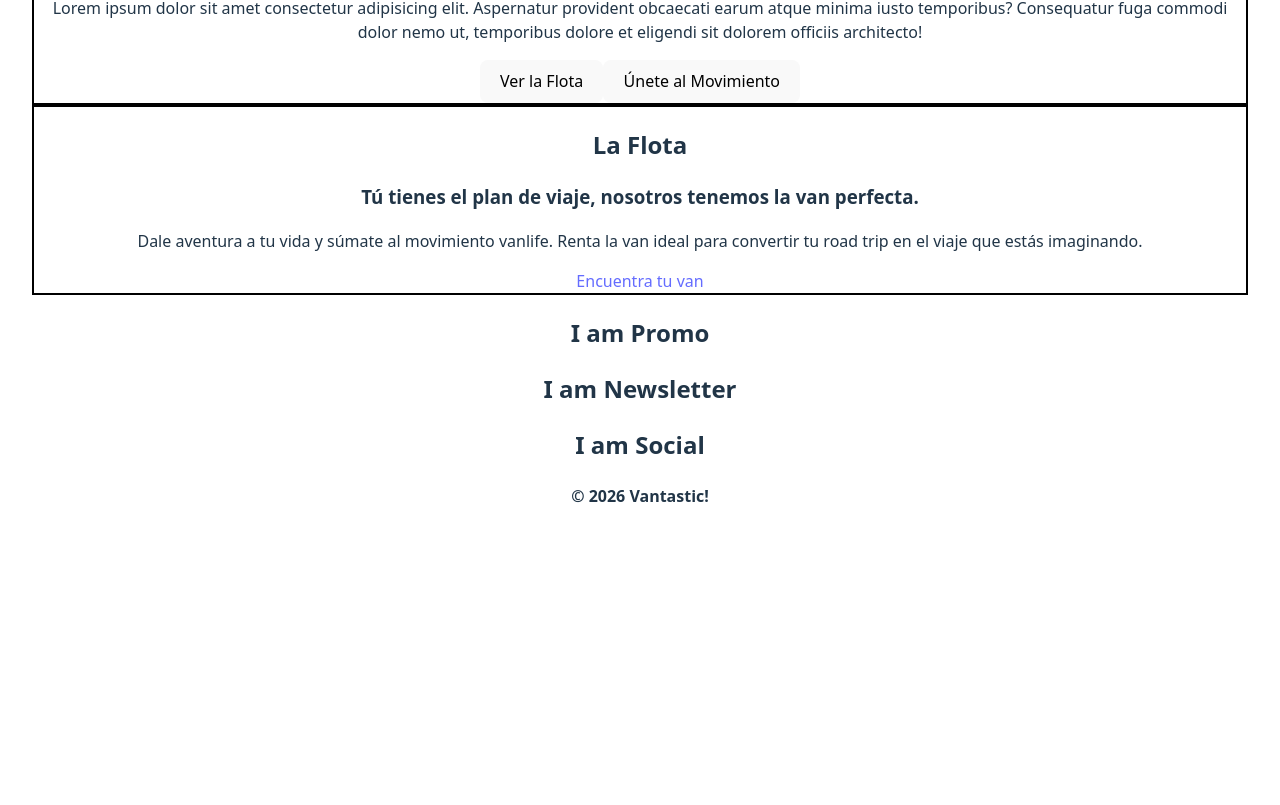
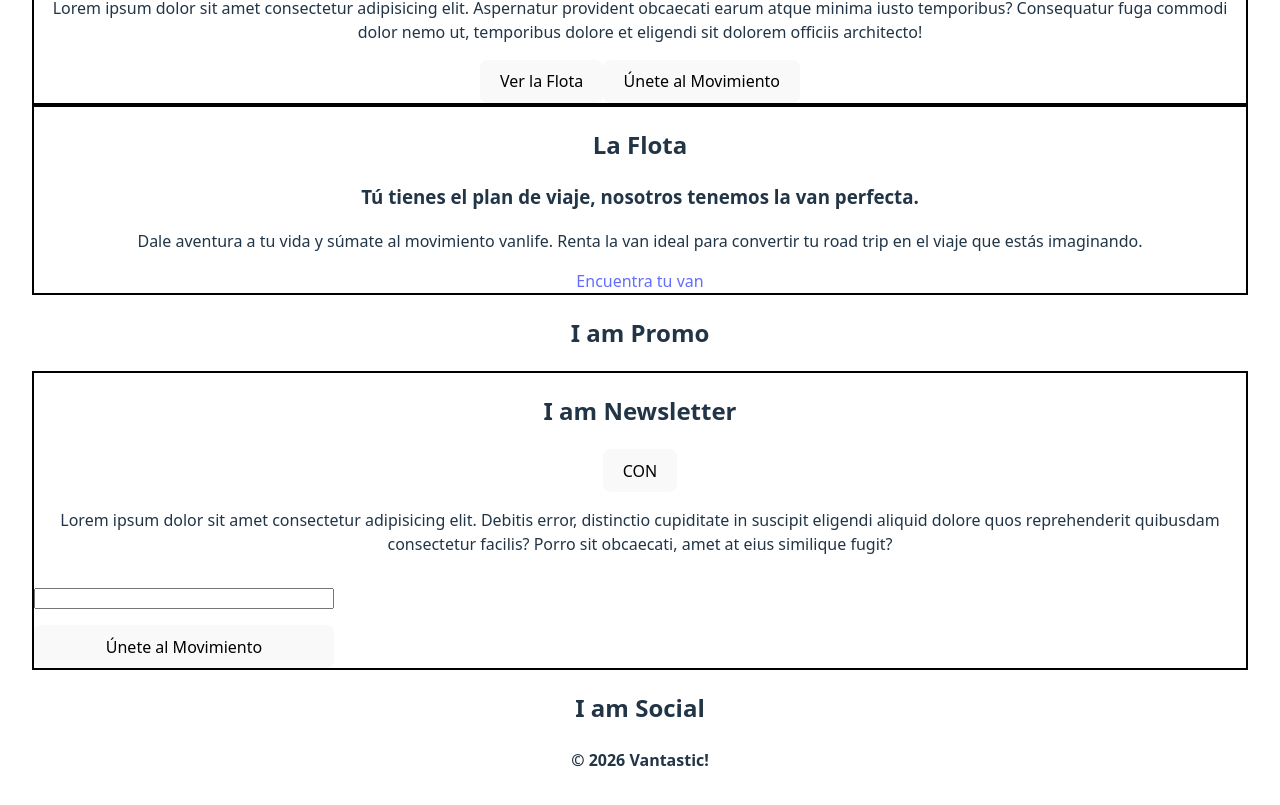
Before and after one commit to candytale55/vantastic, a React (Vite) app: page /home in a window 1280 px wide. Shown: the part 483-1288 px from the top of the page. Before the commit the page ends 1045 px from the top, so only its background shows below. Built offline with nearby package versions, Linux system fonts and the light colour scheme; what miragejs would draw is missing.

Commit message:
feat(Newsletter): add content to Newsletter section with structured layout and form - SKELETON

```diff
--- a/src/pages/sections/Newsletter.jsx
+++ b/src/pages/sections/Newsletter.jsx
@@ -1,7 +1,17 @@
 import React from 'react'
 
 export default function Newsletter() {
-  return (
-    <h2>I am Newsletter</h2>
+    return (
+      <section className="section" id="newsletter-section">
+            <h2>I am Newsletter</h2>
+            <button>CON</button>
+            <p>Lorem ipsum dolor sit amet consectetur adipisicing elit. Debitis error, distinctio cupiditate in suscipit eligendi aliquid dolore quos reprehenderit quibusdam consectetur facilis? Porro sit obcaecati, amet at eius similique fugit?</p>
+
+            <form>
+                <label htmlFor="newsletter-email" placeholder="tu dirección de correo"></label>
+                <input type="mail" id="newsletter-email" />
+                <button type="submit">Únete al Movimiento</button>
+            </form>
+      </section>
   )
 }
```
